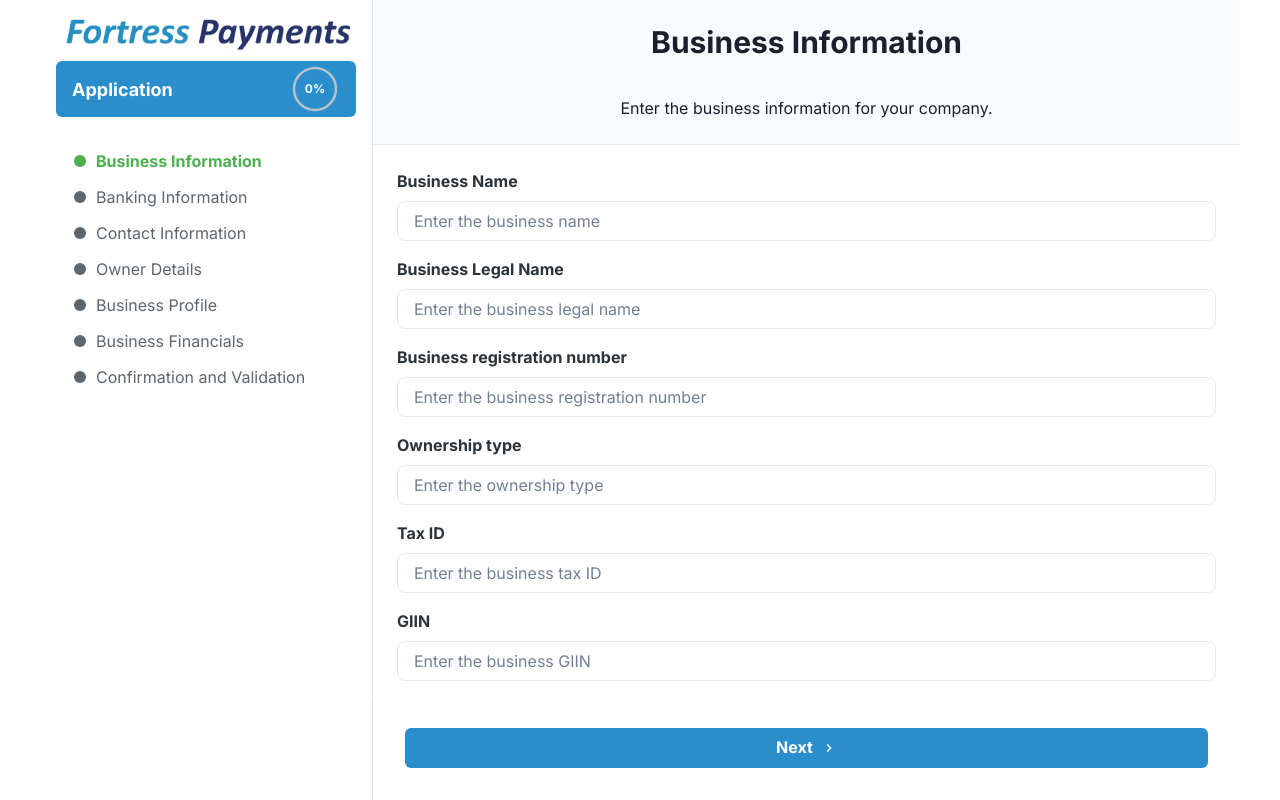
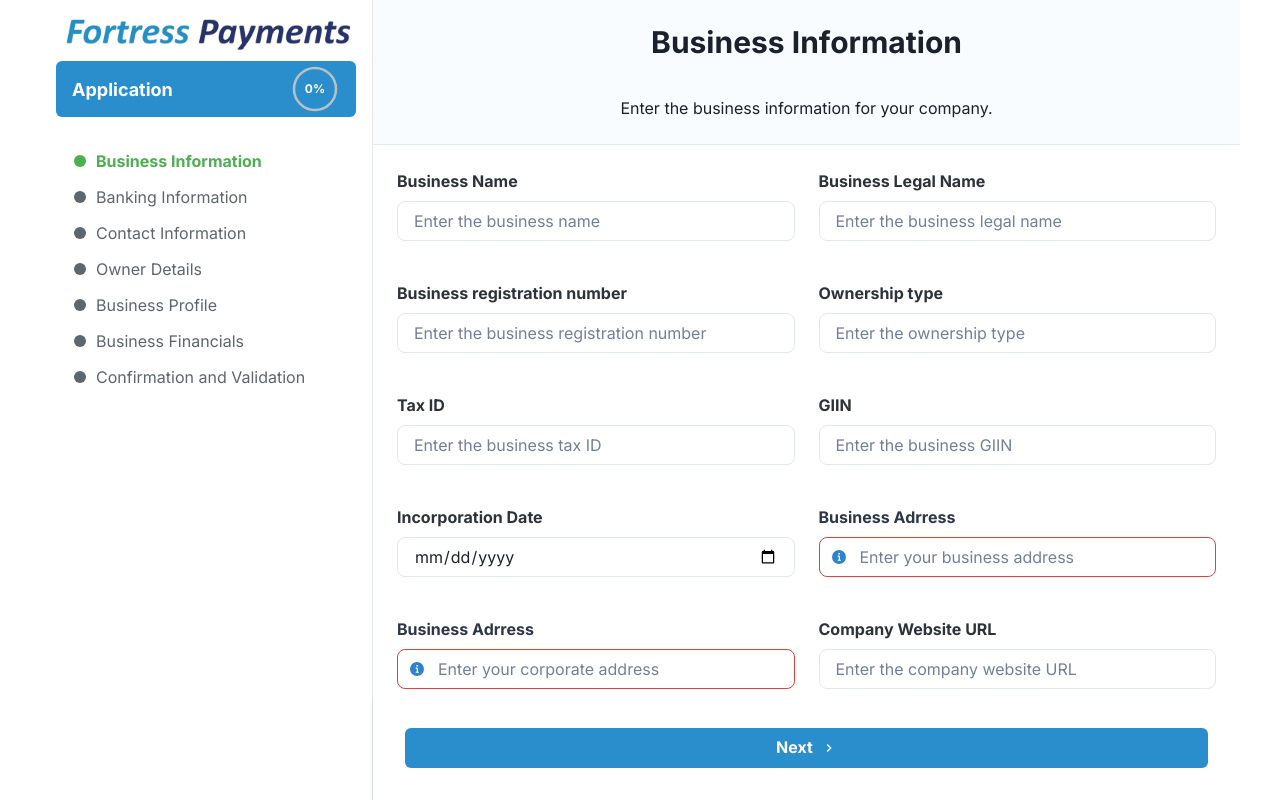
Before and after one commit to Elkinssm/forms-project, a React (Vite) app: page /forms in a window 1280 px wide. Built offline with nearby package versions, Linux system fonts and the light colour scheme.

Commit message:
feat: implement new validation logic for user input forms

```diff
--- a/src/components/Mozart/BusinessForm/BusinessForm.tsx
+++ b/src/components/Mozart/BusinessForm/BusinessForm.tsx
@@ -1,4 +1,10 @@
-import { Box, Button, VisuallyHidden, VStack } from "@chakra-ui/react";
+import {
+  Box,
+  Button,
+  SimpleGrid,
+  VisuallyHidden,
+  VStack,
+} from "@chakra-ui/react";
 import React from "react";
 import { useForm, SubmitHandler, FormProvider } from "react-hook-form";
 import { FormControl, FormLabel, Input } from "@chakra-ui/react";
@@ -38,7 +44,6 @@ const BusinessForm: React.FC<BusinessFormProps> = ({
 
   const {
     handleSubmit,
-    getValues,
     formState: { errors },
   } = methods;
 
@@ -47,10 +52,10 @@ const BusinessForm: React.FC<BusinessFormProps> = ({
     if (onNext) onNext();
   };
 
-  const handleDebug = () => {
-    const values = getValues();
-    console.log(values);
-  };
+  // const handleDebug = () => {
+  //   const values = getValues();
+  //   console.log(values);
+  // };
 
   const handleImageUpload = (e: React.ChangeEvent<HTMLInputElement>) => {
     const id = e.target.id;
@@ -68,6 +73,7 @@ const BusinessForm: React.FC<BusinessFormProps> = ({
   return (
     <FormProvider {...methods}>
       <Box as="form" onSubmit={handleSubmit(onSubmit)} ref={formRef}>
+        <SimpleGrid columns={{ base: 1, md: 2 }} spacing={6}>
           <FormControl mb={4} isInvalid={!!errors.businessName}>
             <FormLabel htmlFor="businessName">Business Name</FormLabel>
             <Input
@@ -79,7 +85,9 @@ const BusinessForm: React.FC<BusinessFormProps> = ({
             <ErrorMessage error={errors.businessName?.message} />
           </FormControl>
           <FormControl mb={4} isInvalid={!!errors.businessLegalName}>
-          <FormLabel htmlFor="businessLegalName">Business Legal Name</FormLabel>
+            <FormLabel htmlFor="businessLegalName">
+              Business Legal Name
+            </FormLabel>
             <Input
               id="businessLegalName"
               type="text"
@@ -101,7 +109,9 @@ const BusinessForm: React.FC<BusinessFormProps> = ({
             <ErrorMessage error={errors.businessRegistrationNumber?.message} />
           </FormControl>
           <FormControl mb={4} isInvalid={!!errors.businessOwnershipType}>
-          <FormLabel htmlFor="businessOwnershipType">Ownership type</FormLabel>
+            <FormLabel htmlFor="businessOwnershipType">
+              Ownership type
+            </FormLabel>
             <Input
               id="businessOwnershipType"
               type="text"
@@ -156,9 +166,9 @@ const BusinessForm: React.FC<BusinessFormProps> = ({
           />
 
           {/* Boton para poder ver los campos en el clg comentar o descomentar */}
-        <Button onClick={handleDebug} colorScheme="blue" mb={4}>
+          {/* <Button onClick={handleDebug} colorScheme="blue" mb={4}>
             Debug
-        </Button>
+          </Button> */}
           <FormControl mb={4} isInvalid={!!errors.businessCompanyWebsiteUrl}>
             <FormLabel htmlFor="businessCompanyWebsiteUrl">
               Company Website URL
@@ -182,7 +192,9 @@ const BusinessForm: React.FC<BusinessFormProps> = ({
             <ErrorMessage error={errors.businessDbaName?.message} />
           </FormControl>
           <FormControl mb={4} isInvalid={!!errors.businessDbaWebsiteUrl}>
-          <FormLabel htmlFor="businessDbaWebsiteUrl">DBA website URL</FormLabel>
+            <FormLabel htmlFor="businessDbaWebsiteUrl">
+              DBA website URL
+            </FormLabel>
             <Input
               id="businessDbaWebsiteUrl"
               type="text"
@@ -225,7 +237,9 @@ const BusinessForm: React.FC<BusinessFormProps> = ({
               placeholder="Enter the business customer service phone"
               {...methods.register("businessCustomerServicePhone")}
             />
-          <ErrorMessage error={errors.businessCustomerServicePhone?.message} />
+            <ErrorMessage
+              error={errors.businessCustomerServicePhone?.message}
+            />
           </FormControl>
           <FormControl mb={4} isInvalid={!!errors.businessCustomerServiceEmail}>
             <FormLabel htmlFor="businessCustomerServiceEmail">
@@ -237,7 +251,9 @@ const BusinessForm: React.FC<BusinessFormProps> = ({
               placeholder="Enter the business customer service email"
               {...methods.register("businessCustomerServiceEmail")}
             />
-          <ErrorMessage error={errors.businessCustomerServiceEmail?.message} />
+            <ErrorMessage
+              error={errors.businessCustomerServiceEmail?.message}
+            />
           </FormControl>
           <FormControl mb={4} isInvalid={!!errors.businessFax}>
             <FormLabel htmlFor="businessFax">Fax</FormLabel>
@@ -308,7 +324,10 @@ const BusinessForm: React.FC<BusinessFormProps> = ({
             />
             <ErrorMessage error={errors.businessPhoneNumber?.message} />
           </FormControl>
-        <FormControl mb={4} isInvalid={!!errors.businessEmailAddressForNotices}>
+          <FormControl
+            mb={4}
+            isInvalid={!!errors.businessEmailAddressForNotices}
+          >
             <FormLabel htmlFor="businessEmailAddressForNotices">
               Email address for notices
             </FormLabel>
@@ -373,7 +392,8 @@ const BusinessForm: React.FC<BusinessFormProps> = ({
               </VisuallyHidden>
               <ErrorMessage
                 error={
-                errors.businessDetailsDocumentsRegistrationCertificate?.message
+                  errors.businessDetailsDocumentsRegistrationCertificate
+                    ?.message
                 }
               />
             </VStack>
@@ -525,6 +545,7 @@ const BusinessForm: React.FC<BusinessFormProps> = ({
               />
             </VStack>
           </FormControl>
+        </SimpleGrid>
       </Box>
     </FormProvider>
   );
```
Lines whose indentation alone changed are shown as unchanged.
